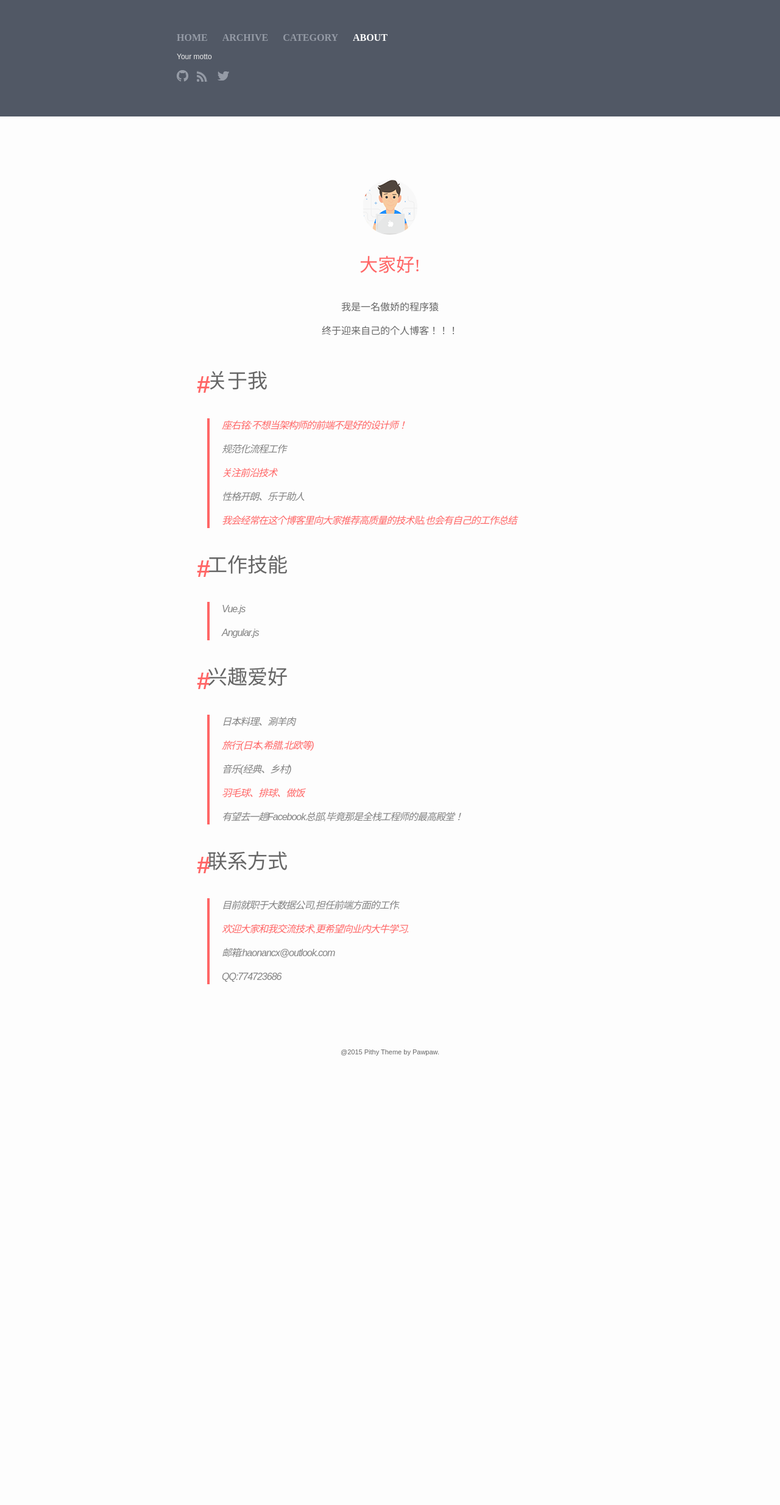
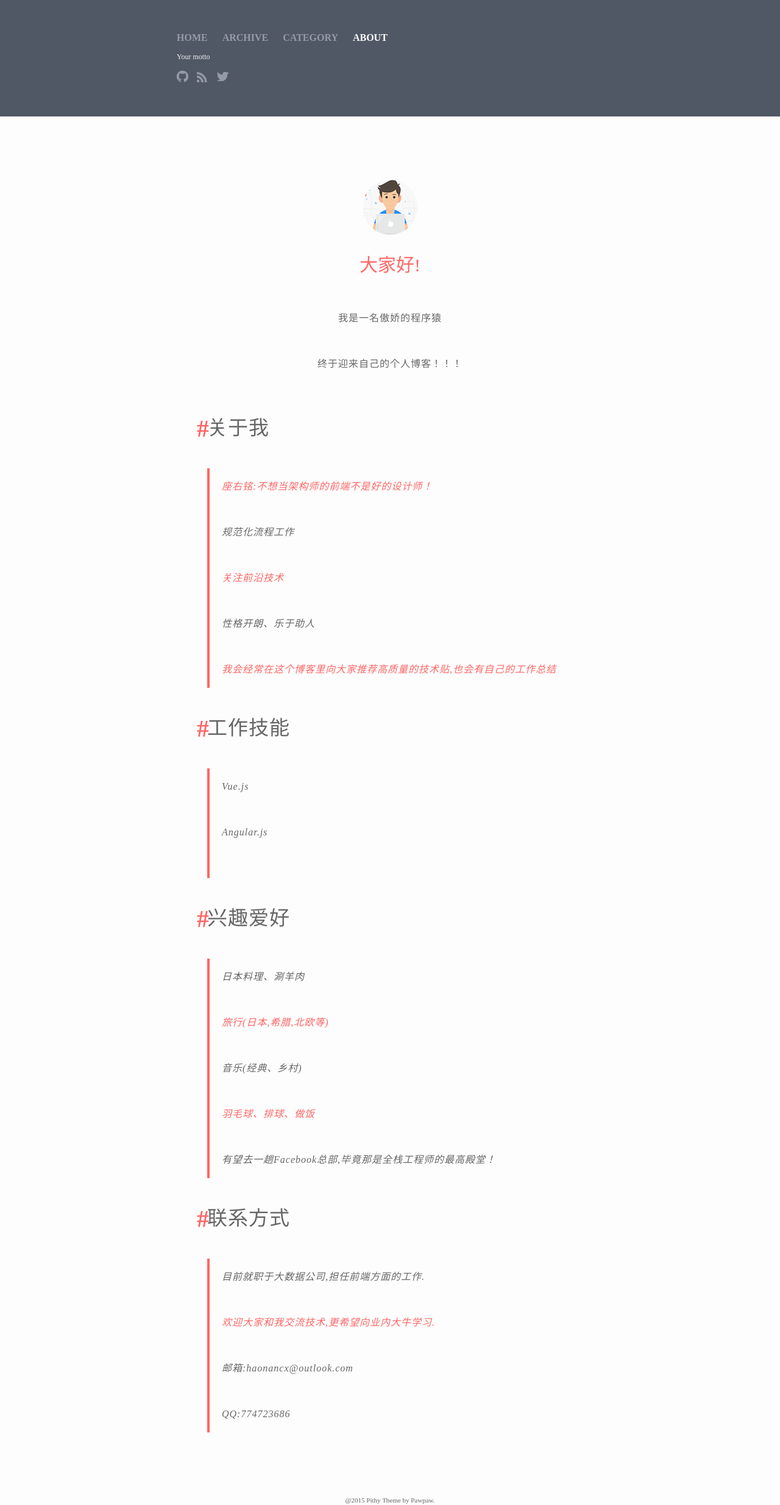
Before and after one commit to xtd420/Haonancx.github.io, a Jekyll site: the page built from about.html, in a window 1280 px wide. Shown: the whole page at 61% size. Built offline with Jekyll 4.4.1, drawn with Linux system fonts in a browser that asks for light colours; before the commit the page ends 1733 px from its top, so only the background shows below that.

Commit message:
changes about font-familys

```diff
--- a/about.html
+++ b/about.html
@@ -2,6 +2,12 @@
 layout: default
 ---
 <style type="text/css">
+h2, p {
+    color: #666;
+    padding: 15px 0;
+    line-height: 30px;
+    letter-spacing: 1px;
+}
 		.about-main{
 		    max-width: 600px;
 		    margin: 50px auto 0;
--- a/css/main.scss
+++ b/css/main.scss
@@ -6,7 +6,7 @@
 
 
 // Our variables
-$base-font-family: "Raleway",Arial,sans-serif;
+$base-font-family: "Microsoft Yahei";
 $base-font-size:   16px;
 $small-font-size:  $base-font-size * 0.875;
 $base-line-height: 1.5;
```
